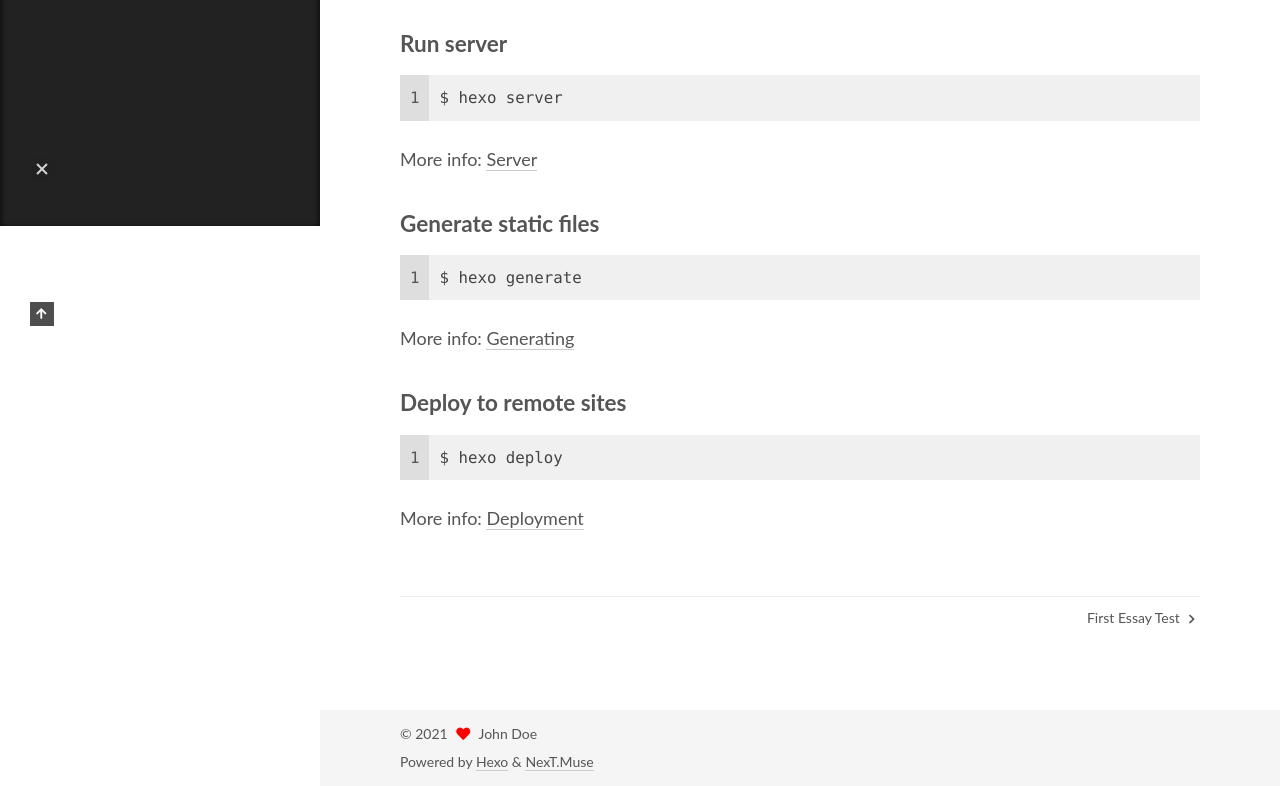
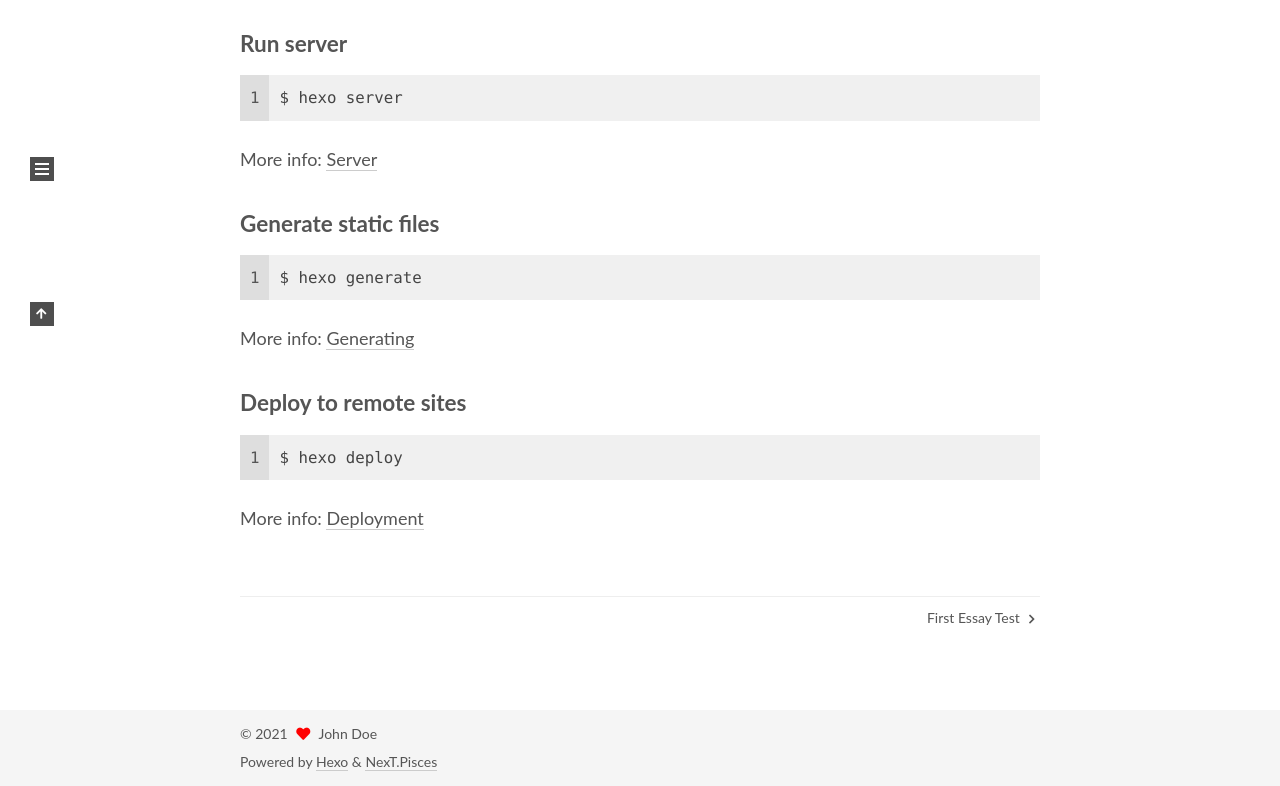
Before and after one commit to zyz120/zyz120.github.io, a plain HTML site: page 2021/08/26/hello-world/index.html in a window 1280 px wide. Shown: the part 574-1360 px from the top of the page. Drawn offline with nearby package versions, Linux system fonts and the light colour scheme.

Commit message:
Site updated: 2021-09-26 17:22:57

```diff
--- a/2021/08/26/hello-world/index.html
+++ b/2021/08/26/hello-world/index.html
@@ -19,7 +19,7 @@
 <link rel="stylesheet" href="https://cdn.jsdelivr.net/npm/@fortawesome/fontawesome-free@5.15.3/css/all.min.css" integrity="sha256-2H3fkXt6FEmrReK448mDVGKb3WW2ZZw35gI7vqHOE4Y=" crossorigin="anonymous">
   <link rel="stylesheet" href="https://cdn.jsdelivr.net/npm/animate.css@3.1.1/animate.min.css" integrity="sha256-PR7ttpcvz8qrF57fur/yAx1qXMFJeJFiA6pSzWi0OIE=" crossorigin="anonymous">
 
-<script class="next-config" data-name="main" type="application/json">{"hostname":"example.com","root":"/","images":"/images","scheme":"Muse","version":"8.7.0","exturl":false,"sidebar":{"position":"left","display":"post","padding":18,"offset":12},"copycode":false,"bookmark":{"enable":false,"color":"#222","save":"auto"},"fancybox":false,"mediumzoom":false,"lazyload":false,"pangu":false,"comments":{"style":"tabs","active":null,"storage":true,"lazyload":false,"nav":null},"motion":{"enable":true,"async":false,"transition":{"post_block":"fadeIn","post_header":"fadeInDown","post_body":"fadeInDown","coll_header":"fadeInLeft","sidebar":"fadeInUp"}},"prism":false,"i18n":{"placeholder":"Searching...","empty":"We didn't find any results for the search: ${query}","hits_time":"${hits} results found in ${time} ms","hits":"${hits} results found"}}</script><script src="/js/config.js"></script>
+<script class="next-config" data-name="main" type="application/json">{"hostname":"example.com","root":"/","images":"/images","scheme":"Pisces","version":"8.7.0","exturl":false,"sidebar":{"position":"left","display":"post","padding":18,"offset":12},"copycode":false,"bookmark":{"enable":false,"color":"#222","save":"auto"},"fancybox":false,"mediumzoom":false,"lazyload":false,"pangu":false,"comments":{"style":"tabs","active":null,"storage":true,"lazyload":false,"nav":null},"motion":{"enable":true,"async":false,"transition":{"post_block":"fadeIn","post_header":"fadeInDown","post_body":"fadeInDown","coll_header":"fadeInLeft","sidebar":"fadeInUp"}},"prism":false,"i18n":{"placeholder":"Searching...","empty":"We didn't find any results for the search: ${query}","hits_time":"${hits} results found in ${time} ms","hits":"${hits} results found"}}</script><script src="/js/config.js"></script>
 <meta name="description" content="Welcome to Hexo! This is your very first post. Check documentation for more info. If you get any problems when using Hexo, you can find the answer in troubleshooting or you can ask me on GitHub. Quick">
 <meta property="og:type" content="article">
 <meta property="og:title" content="Hello World">
@@ -263,7 +263,7 @@
   </span>
   <span class="author" itemprop="copyrightHolder">John Doe</span>
 </div>
-  <div class="powered-by">Powered by <a href="https://hexo.io/" rel="noopener" target="_blank">Hexo</a> & <a href="https://theme-next.js.org/muse/" rel="noopener" target="_blank">NexT.Muse</a>
+  <div class="powered-by">Powered by <a href="https://hexo.io/" rel="noopener" target="_blank">Hexo</a> & <a href="https://theme-next.js.org/pisces/" rel="noopener" target="_blank">NexT.Pisces</a>
   </div>
 
     </div>
@@ -271,7 +271,7 @@
 
 
   <script src="https://cdn.jsdelivr.net/npm/animejs@3.2.1/lib/anime.min.js" integrity="sha256-XL2inqUJaslATFnHdJOi9GfQ60on8Wx1C2H8DYiN1xY=" crossorigin="anonymous"></script>
-<script src="/js/comments.js"></script><script src="/js/utils.js"></script><script src="/js/motion.js"></script><script src="/js/schemes/muse.js"></script><script src="/js/next-boot.js"></script>
+<script src="/js/comments.js"></script><script src="/js/utils.js"></script><script src="/js/motion.js"></script><script src="/js/next-boot.js"></script>
 
 
 
```
Also changed, not shown: 2021/09/26/First-Essay-Test/index.html (+3 -3 lines), archives/2021/08/index.html (+3 -3 lines), archives/2021/09/index.html (+3 -3 lines), archives/2021/index.html (+3 -3 lines), archives/index.html (+3 -3 lines), index.html (+3 -3 lines).
